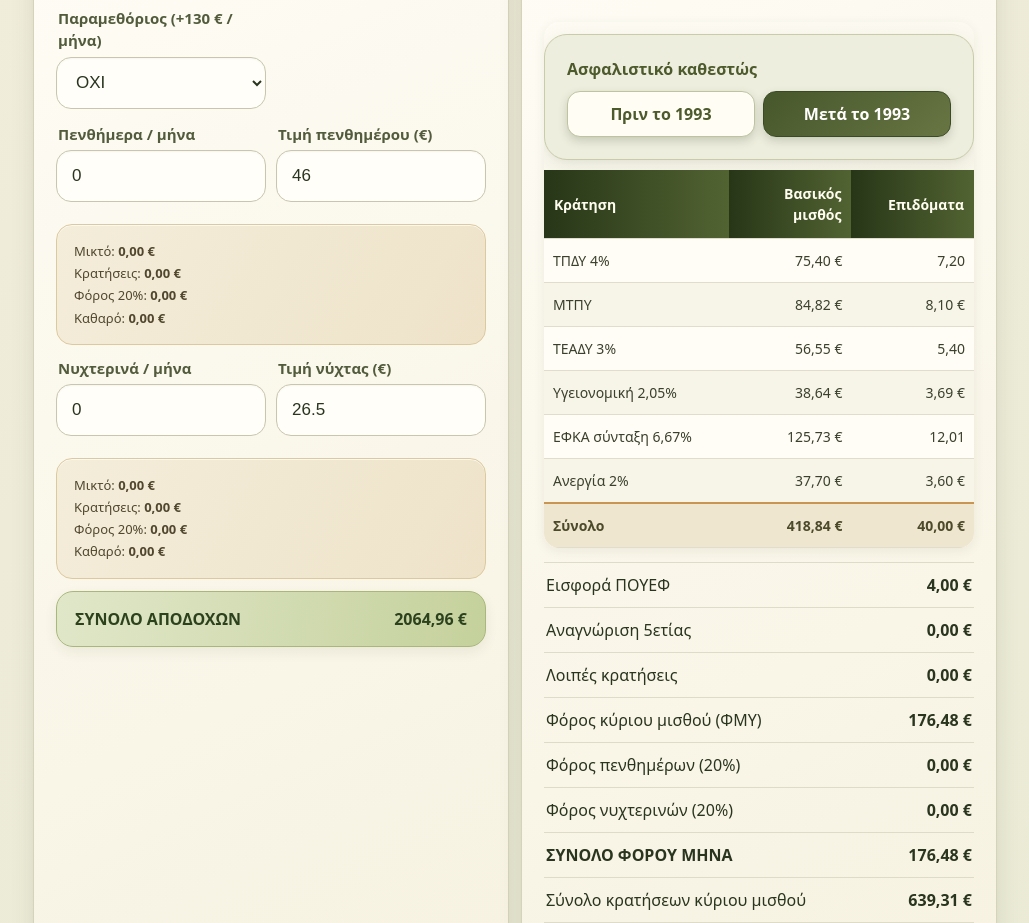
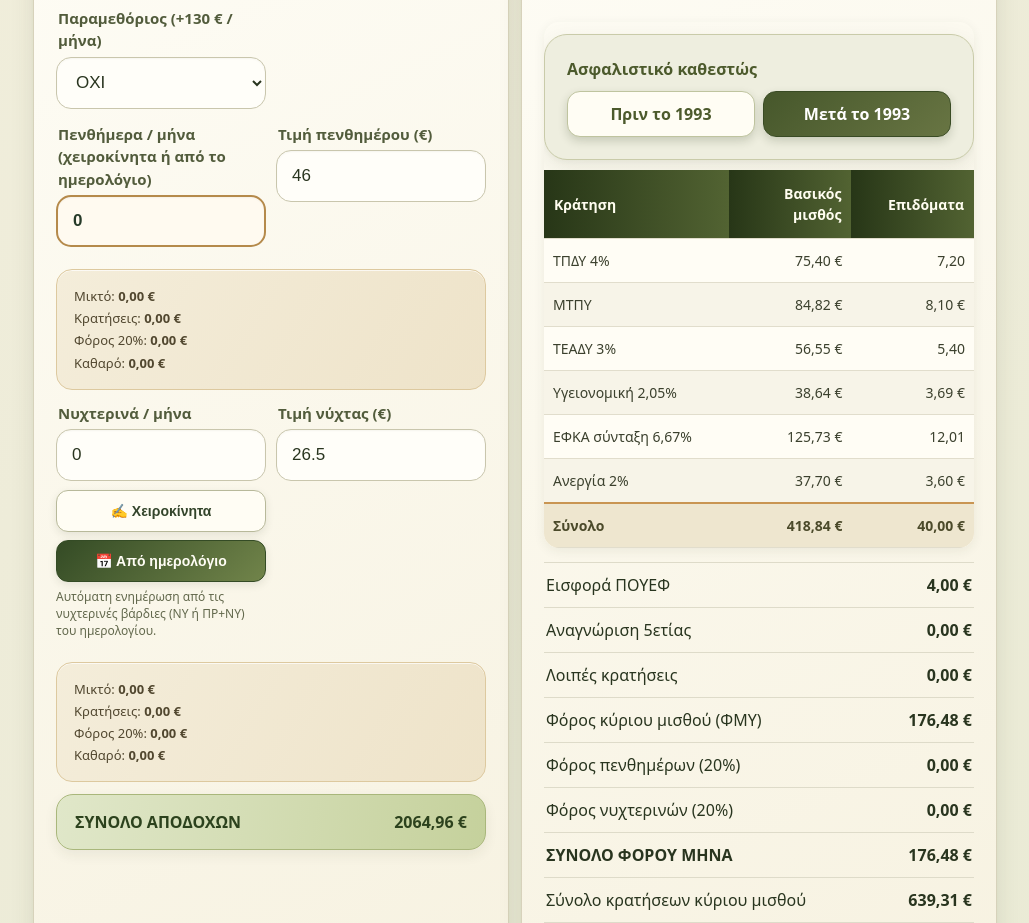
Before and after one commit to merkos1969/eidiko--froura, a plain HTML site: page index.html in a window 1280 px wide. Shown: the part 1411-2334 px from the top of the page, without its empty margins (125-1154 px from the left). Drawn offline with Linux system fonts and the light colour scheme.

Commit message:
Add files via upload

```diff
--- a/index.html
+++ b/index.html
@@ -221,6 +221,34 @@ a{color:#99551f!important}
 }
 </style>
 
+
+<style id="calendar-derived-five-days">
+#fiveDaysCount {
+  background: #fffaf0 !important;
+  color: #263a29 !important;
+  font-weight: 800 !important;
+  cursor: text;
+  border: 2px solid #b58a4b !important;
+}
+</style>
+
+<style id="night-count-source-toggle-theme">
+.night-source-toggle{display:flex;gap:8px;flex-wrap:wrap;margin-top:9px}
+.night-source-btn{
+  flex:1 1 130px;min-height:42px;padding:9px 12px;
+  border:1.5px solid #b8b99a!important;border-radius:12px!important;
+  background:#fffdf4!important;color:#34452b!important;
+  -webkit-text-fill-color:#34452b!important;font-size:14px!important;
+  font-weight:800!important;box-shadow:0 3px 8px rgba(39,49,29,.10)!important;
+}
+.night-source-btn[aria-pressed="true"]{
+  background:linear-gradient(135deg,#344b25,#71844a)!important;
+  border-color:#344b25!important;color:#fffdf5!important;
+  -webkit-text-fill-color:#fffdf5!important;
+}
+.night-source-info{display:block;margin-top:7px;color:#62684c!important;font-size:12px;line-height:1.4;opacity:1!important}
+</style>
+
 </head>
 <body>
   <div class="page">
@@ -341,8 +369,8 @@ a{color:#99551f!important}
 
         <div class="grid2">
           <div class="field">
-            <label>Πενθήμερα / μήνα</label>
-            <input id="fiveDaysCount" type="number" step="1" value="0">
+            <label>Πενθήμερα / μήνα (χειροκίνητα ή από το ημερολόγιο)</label>
+            <input id="fiveDaysCount" type="number" min="0" step="1" value="0" title="Μπορείς να τα καταχωρίσεις χειροκίνητα ή να ενημερωθούν από το ημερολόγιο">
           </div>
           <div class="field">
             <label>Τιμή πενθημέρου (€)</label>
@@ -359,7 +387,13 @@ a{color:#99551f!important}
         <div class="grid2">
           <div class="field">
             <label>Νυχτερινά / μήνα</label>
-            <input id="nightCount" type="number" step="1" value="0">
+            <input id="nightCount" type="number" min="0" step="1" value="0"
+                   title="Χειροκίνητη καταχώριση ή αυτόματη ενημέρωση από το ημερολόγιο">
+            <div class="night-source-toggle" role="group" aria-label="Πηγή νυχτερινών">
+              <button type="button" id="nightManualMode" class="night-source-btn" aria-pressed="false">✍ Χειροκίνητα</button>
+              <button type="button" id="nightCalendarMode" class="night-source-btn" aria-pressed="true">📅 Από ημερολόγιο</button>
+            </div>
+            <small id="nightSourceInfo" class="night-source-info">Ο αριθμός ενημερώνεται από τις νυχτερινές βάρδιες του ημερολογίου.</small>
           </div>
           <div class="field">
             <label>Τιμή νύχτας (€)</label>
@@ -580,6 +614,7 @@ window.PAY_TABLE = {"ranges":[{"step":"1 (ΦΡΟΥΡΟΣ)","from":0.0,"to":3.0,"
   let selectedShift = 'P';
   let calYear, calMonth;
   let shifts = {}; // ISO -> P/A/N/AD/R/PN
+  let nightCountSource = 'calendar'; // 'manual' or 'calendar'
 
   function todayISO(){
     const d = new Date();
@@ -745,13 +780,10 @@ window.PAY_TABLE = {"ranges":[{"step":"1 (ΦΡΟΥΡΟΣ)","from":0.0,"to":3.0,"
 
     const border = $('borderYes').value === 'yes' ? 130 : 0;
 
-    // Τα πενθήμερα προκύπτουν αποκλειστικά από τις πραγματικές βάρδιες
-    // του ημερολογίου. Χωρίς καταχωρισμένη υπηρεσία, η τιμή είναι μηδέν.
-    const fiveCount = Math.max(0, Number($('sumFivedays').textContent || 0));
+    // Τα πενθήμερα μπορούν να καταχωρίζονται χειροκίνητα.
+    // Οι αλλαγές στο ημερολόγιο ενημερώνουν επίσης το ίδιο πεδίο αυτόματα.
+    const fiveCount = Math.max(0, Number($('fiveDaysCount').value || 0));
     const fiveRate = Number($('fiveDaysRate').value || 46);
-    if (Number($('fiveDaysCount').value || 0) !== fiveCount) {
-      $('fiveDaysCount').value = String(fiveCount);
-    }
     const nightCount = Number($('nightCount').value || 0);
     const nightRate = Number($('nightRate').value || 26.5);
 
@@ -903,6 +935,31 @@ if ($('slipNet')) $('slipNet').textContent = fmt((regular - regularDeds) + extra
     });
   }
 
+  function updateNightSourceUI(){
+    const manualBtn = $('nightManualMode');
+    const calendarBtn = $('nightCalendarMode');
+    const info = $('nightSourceInfo');
+    if (manualBtn) manualBtn.setAttribute('aria-pressed', nightCountSource === 'manual' ? 'true' : 'false');
+    if (calendarBtn) calendarBtn.setAttribute('aria-pressed', nightCountSource === 'calendar' ? 'true' : 'false');
+    if (info) info.textContent = nightCountSource === 'manual'
+      ? 'Χειροκίνητη καταχώριση. Πληκτρολόγησε τον αριθμό νυχτερινών για τον μήνα.'
+      : 'Αυτόματη ενημέρωση από τις νυχτερινές βάρδιες (ΝΥ ή ΠΡ+ΝΥ) του ημερολογίου.';
+  }
+
+  function useManualNightCount(){
+    nightCountSource = 'manual';
+    updateNightSourceUI();
+    saveState();
+  }
+
+  function useCalendarNightCount(){
+    nightCountSource = 'calendar';
+    updateCountsFromCalendar();
+    updateNightSourceUI();
+    compute();
+    saveState();
+  }
+
   function renderCalendar(){
     const title = new Date(calYear, calMonth - 1, 1).toLocaleString('el-GR', {month:'long', year:'numeric'});
     $('calTitle').textContent = title.charAt(0).toUpperCase() + title.slice(1);
@@ -971,7 +1028,6 @@ if ($('slipNet')) $('slipNet').textContent = fmt((regular - regularDeds) + extra
     cell.addEventListener('click', function(){
       applyShift(key);
       renderCalendar();
-      $('nightCount').value = $('sumNights').textContent;
       $('fiveDaysCount').value = $('sumFivedays').textContent;
       compute();
     });
@@ -1010,31 +1066,34 @@ if ($('slipNet')) $('slipNet').textContent = fmt((regular - regularDeds) + extra
       if (val === 'N' || val === 'PN') nights += 1;
     }
 
-    // Count only actual worked five-day periods.
-    // A period runs from Friday night through Sunday night and is counted
-    // once when at least one qualifying duty is entered in that Fri-Sun span.
-    let fiveDayCount = 0;
+    // Count only actual five-day periods entered in the calendar.
+    // A period is identified by its Saturday date. Count it once if a
+    // qualifying shift exists on Friday night, Saturday, or Sunday.
+    // This also includes periods crossing a month boundary (e.g. Sunday 1).
+    const fiveDayPeriods = new Set();
     for (let d = 1; d <= dim; d++){
       const date = new Date(calYear, calMonth - 1, d);
-      if (date.getDay() !== 6) continue; // Saturday anchors the period
-
-      const fri = iso(calYear, calMonth, d - 1);
-      const sat = iso(calYear, calMonth, d);
-      const sun = iso(calYear, calMonth, d + 1);
-      const friShift = shifts[fri] || '';
-      const satShift = shifts[sat] || '';
-      const sunShift = shifts[sun] || '';
-
-      const fridayNight = friShift === 'N' || friShift === 'PN';
-      const saturdayDuty = ['P','A','N','PN'].includes(satShift);
-      const sundayDuty = ['P','A','N','PN'].includes(sunShift);
-
-      if (fridayNight || saturdayDuty || sundayDuty) fiveDayCount++;
-    }
+      const dow = date.getDay();
+      const val = shifts[iso(calYear, calMonth, d)] || '';
+      let anchor = null;
+
+      if (dow === 5 && (val === 'N' || val === 'PN')) {
+        anchor = new Date(calYear, calMonth - 1, d + 1); // Friday night -> Saturday
+      } else if (dow === 6 && ['P','A','N','PN'].includes(val)) {
+        anchor = new Date(calYear, calMonth - 1, d); // Saturday duty
+      } else if (dow === 0 && ['P','A','N','PN'].includes(val)) {
+        anchor = new Date(calYear, calMonth - 1, d - 1); // Sunday duty -> Saturday
+      }
+
+      if (anchor) {
+        fiveDayPeriods.add(iso(anchor.getFullYear(), anchor.getMonth() + 1, anchor.getDate()));
+      }
+    }
+    const fiveDayCount = fiveDayPeriods.size;
 
     $('sumNights').textContent = String(nights);
     $('sumFivedays').textContent = String(fiveDayCount);
-    $('nightCount').value = String(nights);
+    if (nightCountSource === 'calendar') $('nightCount').value = String(nights);
     $('fiveDaysCount').value = String(fiveDayCount);
   }
 
@@ -1053,7 +1112,7 @@ if ($('slipNet')) $('slipNet').textContent = fmt((regular - regularDeds) + extra
 
     // Rebuild counts and persist the cleared calendar immediately.
     updateCountsFromCalendar();
-    $('nightCount').value = '0';
+    if (nightCountSource === 'calendar') $('nightCount').value = '0';
     $('fiveDaysCount').value = '0';
     renderCalendar();
     compute();
@@ -1086,8 +1145,6 @@ if ($('slipNet')) $('slipNet').textContent = fmt((regular - regularDeds) + extra
       }
     }
     renderCalendar();
-    $('nightCount').value = $('sumNights').textContent;
-    $('fiveDaysCount').value = $('sumFivedays').textContent;
     compute();
   }
 
@@ -1106,6 +1163,7 @@ if ($('slipNet')) $('slipNet').textContent = fmt((regular - regularDeds) + extra
         fiveDaysCount: $('fiveDaysCount').value,
         fiveDaysRate: $('fiveDaysRate').value,
         nightCount: $('nightCount').value,
+        nightCountSource,
         nightRate: $('nightRate').value,
         fiveYearsOn: $('fiveYearsOn').value,
         fiveYearsAmount: $('fiveYearsAmount').value,
@@ -1137,6 +1195,7 @@ if ($('slipNet')) $('slipNet').textContent = fmt((regular - regularDeds) + extra
       if (s.fiveDaysCount != null) $('fiveDaysCount').value = s.fiveDaysCount;
       if (s.fiveDaysRate != null) $('fiveDaysRate').value = s.fiveDaysRate;
       if (s.nightCount != null) $('nightCount').value = s.nightCount;
+      nightCountSource = s.nightCountSource === 'manual' ? 'manual' : 'calendar';
       if (s.nightRate != null) $('nightRate').value = s.nightRate;
       if (s.fiveYearsOn != null) $('fiveYearsOn').value = s.fiveYearsOn;
       if (s.fiveYearsAmount != null) $('fiveYearsAmount').value = s.fiveYearsAmount;
@@ -1176,17 +1235,26 @@ if ($('slipNet')) $('slipNet').textContent = fmt((regular - regularDeds) + extra
     });
     $('copyBtn').addEventListener('click', copyCycle);
     $('clearMonthBtn').addEventListener('click', clearCurrentMonth);
+
+    $('nightManualMode')?.addEventListener('click', useManualNightCount);
+    $('nightCalendarMode')?.addEventListener('click', useCalendarNightCount);
+    $('nightCount')?.addEventListener('input', function(event){
+      if (event.isTrusted) useManualNightCount();
+    });
+    $('nightCount')?.addEventListener('change', function(event){
+      if (event.isTrusted) useManualNightCount();
+    });
+
     const resetBtn = $('resetStorageBtn');
     if (resetBtn){ resetBtn.addEventListener('click', function(){ try{ localStorage.removeItem(LS); }catch(e){} location.reload(); }); }
 
     document.querySelectorAll('input,select').forEach(el => {
-      el.addEventListener('input', compute);
-      el.addEventListener('change', compute);
+      el.addEventListener('input', function(){ compute(); saveState(); });
+      el.addEventListener('change', function(){ compute(); saveState(); });
     });
 
     renderCalendar();
-    $('nightCount').value = $('sumNights').textContent;
-    $('fiveDaysCount').value = $('sumFivedays').textContent;
+    updateNightSourceUI();
     compute();
   }
 
```
